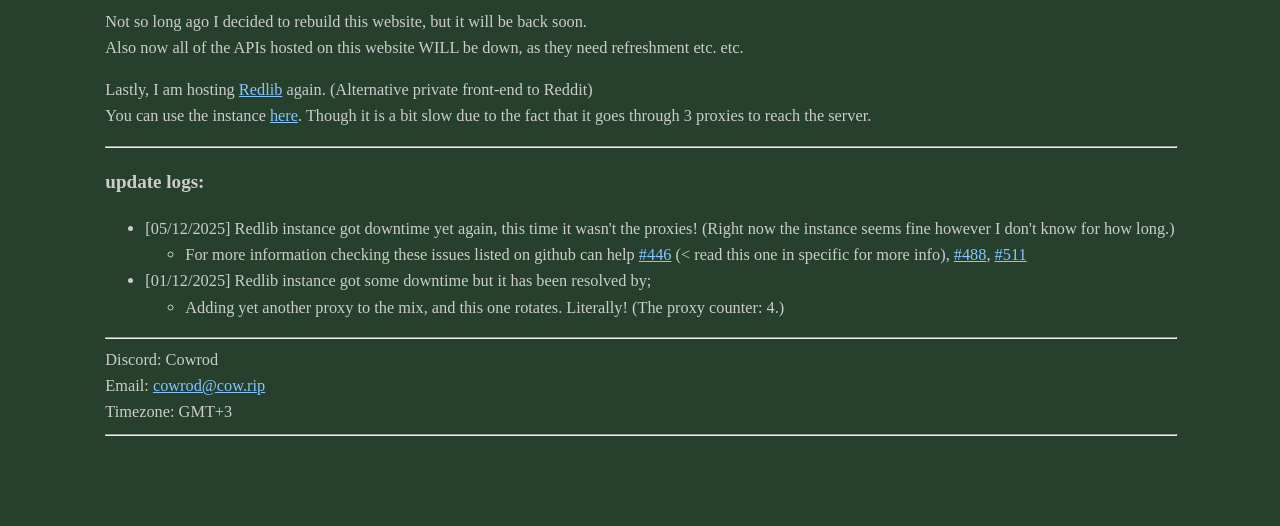
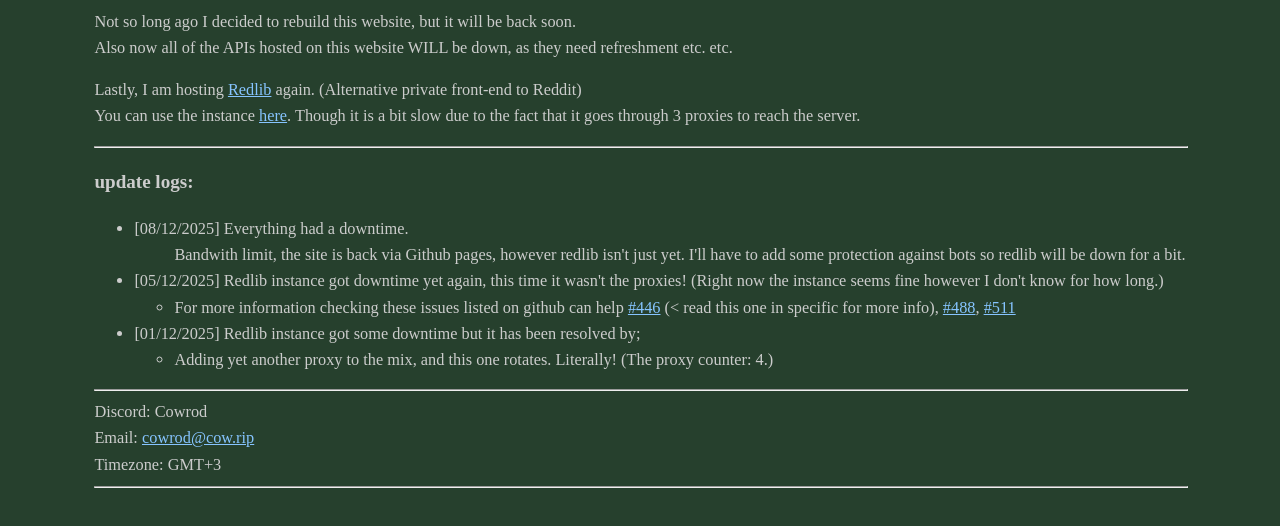
Before and after one commit to Cowrod/cowrod.github.io, a plain HTML site: page index.html in a window 1280 px wide. Shown: the part 246-772 px from the top of the page. Drawn offline with Linux system fonts and the light colour scheme.

Commit message:
Update index.html

```diff
--- a/index.html
+++ b/index.html
@@ -30,6 +30,11 @@
 				<hr/>
 				<h3>update logs:</h3>
 				<ul>
+					<li>[08/12/2025] Everything had a downtime.
+						<ul>
+							Bandwith limit, the site is back via Github pages, however redlib isn't just yet. I'll have to add some protection against bots so redlib will be down for a bit.
+						</ul>
+					</li>
 					<li>[05/12/2025] Redlib instance got downtime yet again, this time it wasn't the proxies! (Right now the instance seems fine however I don't know for how long.)
 						<ul>
 							<li>For more information checking these issues listed on github can help <a href="https://github.com/redlib-org/redlib/issues/446">#446</a> (&lt; read this one in specific for more info), <a href="https://github.com/redlib-org/redlib/issues/488">#488</a>, <a href="https://github.com/redlib-org/redlib/issues/511">#511</a></li>
```
